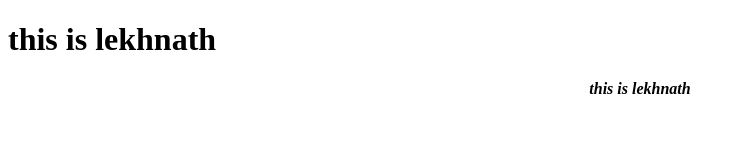
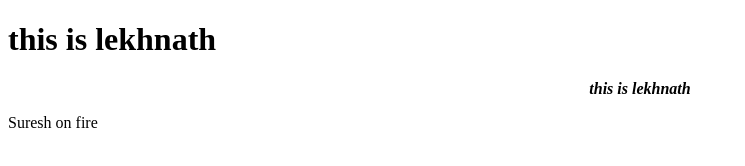
Before and after one commit to bindaskancha/gittest, a plain HTML site: page index.html in a window 1280 px wide. Shown: the whole page, without its empty margins (0-745 px from the left). Drawn offline with Linux system fonts and the light colour scheme.

Commit message:
content modified

```diff
--- a/index.html
+++ b/index.html
@@ -6,6 +6,6 @@
 <body>
 	<h1>this is lekhnath</h1>
 	<p><b><center><i>this is lekhnath</i></center></b></p>
-
+	<p>Suresh on fire</p>
 </body>
 </html>
```
